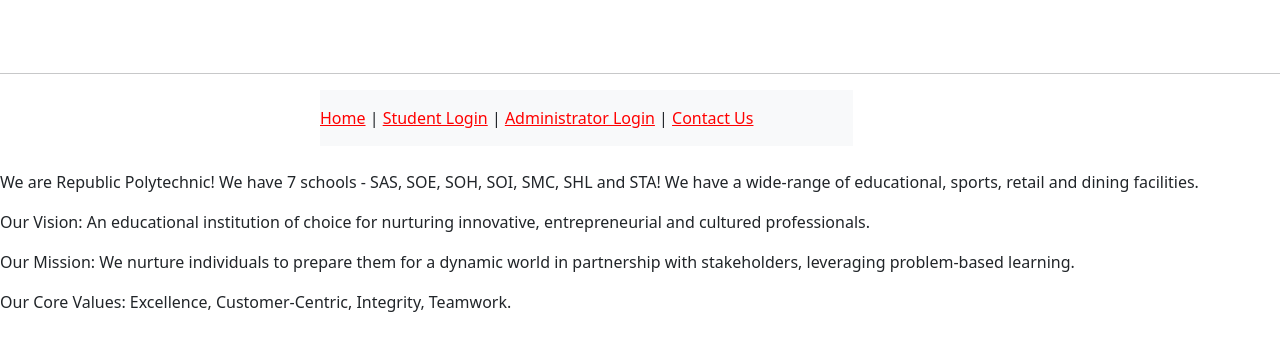
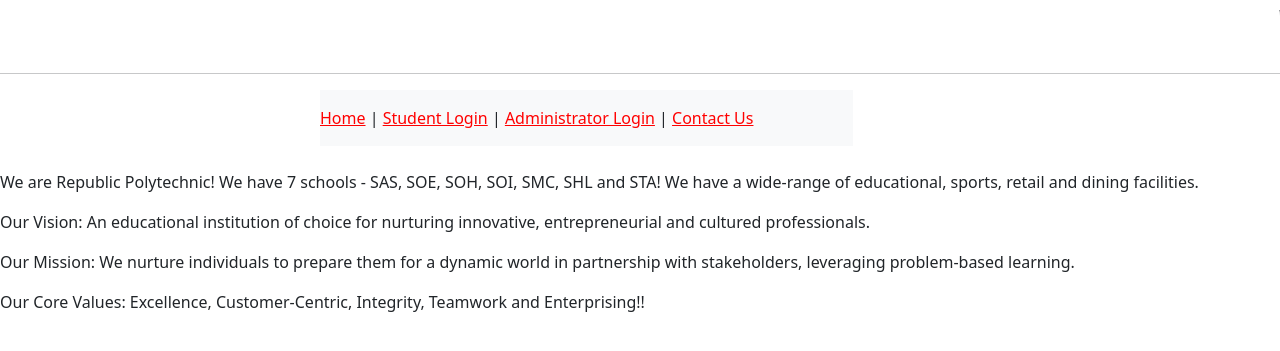
Before and after one commit to nrshffxr/fyp, a PHP site: page /AboutUs.php in a window 1280 px wide. Shown: the top 351 px of the page. Run offline with PHP 8.4, Linux system fonts and the light colour scheme; some libraries are stand-ins or nearby versions.

Commit message:
added Enterprisinggit add AboutUs.php

```diff
--- a/Desktop/AboutUs.php
+++ b/Desktop/AboutUs.php
@@ -35,7 +35,7 @@
 	Our Mission: We nurture individuals to prepare them for a dynamic world in partnership with stakeholders, leveraging problem-based learning.
     </p>
     <p>
-        Our Core Values: Excellence, Customer-Centric, Integrity, Teamwork.
+        Our Core Values: Excellence, Customer-Centric, Integrity, Teamwork and Enterprising!!
     </p>
     <br />
     <footer class="offset-xl-3"><marquee>&copy</marquee></footer>
```
